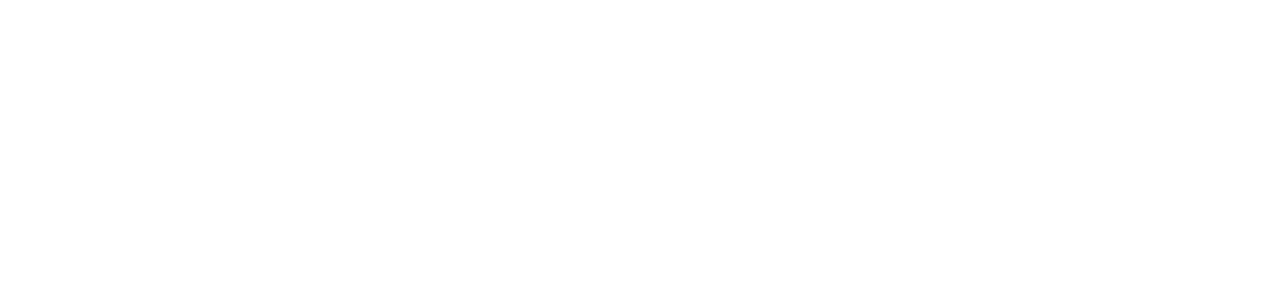
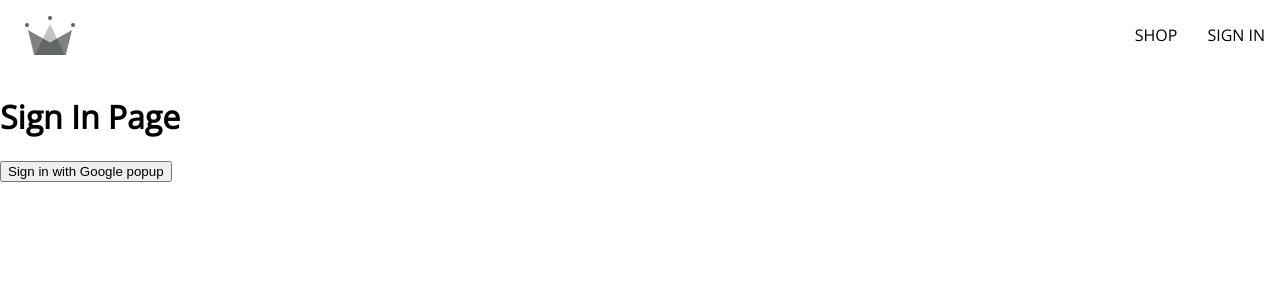
Before and after one commit to Anton-Sidko/udemy-courses, a React (Create React App) app in the folder complete-react-developer/e-store-clothing/: page /sign-in in a window 1280 px wide. Before the commit this address had no page. Shown: the top 300 px of the page. Built offline with nearby package versions, Linux system fonts and the light colour scheme; a web font is replaced by a local one.

Commit message:
Added sign in component and create users in firebase db

```diff
--- a/complete-react-developer/e-store-clothing/package.json
+++ b/complete-react-developer/e-store-clothing/package.json
@@ -6,6 +6,7 @@
     "@testing-library/jest-dom": "^5.16.5",
     "@testing-library/react": "^13.4.0",
     "@testing-library/user-event": "^13.5.0",
+    "firebase": "^9.14.0",
     "react": "^18.2.0",
     "react-dom": "^18.2.0",
     "react-router-dom": "^6.4.3",
--- a/complete-react-developer/e-store-clothing/src/App.js
+++ b/complete-react-developer/e-store-clothing/src/App.js
@@ -2,6 +2,7 @@
 
 import Home from './routes/home/home.component';
 import Navigation from './routes/navigation/navigation.component';
+import SignIn from './routes/sign-in/sign-in.component';
 
 const Shop = () => {
   return <h1>I'm the shop page</h1>;
@@ -22,6 +23,10 @@
           path="shop"
           element={<Shop />}
         />
+        <Route
+          path="sign-in"
+          element={<SignIn />}
+        />
       </Route>
     </Routes>
   );
--- a/complete-react-developer/e-store-clothing/src/routes/navigation/navigation.component.jsx
+++ b/complete-react-developer/e-store-clothing/src/routes/navigation/navigation.component.jsx
@@ -24,6 +24,12 @@
           >
             SHOP
           </Link>
+          <Link
+            className="nav-link"
+            to="/sign-in"
+          >
+            SIGN IN
+          </Link>
         </nav>
       </div>
       <Outlet />
--- /dev/null
+++ b/complete-react-developer/e-store-clothing/src/routes/sign-in/sign-in.component.jsx
@@ -0,0 +1,20 @@
+import {
+  signInWithGooglePopup,
+  createUserDocumentFromAuth,
+} from '../../utils/firebase/firebase.utils';
+
+const SignIn = () => {
+  const logGoogleUser = async () => {
+    const { user } = await signInWithGooglePopup();
+    const userDocRef = await createUserDocumentFromAuth(user);
+  };
+
+  return (
+    <div>
+      <h1>Sign In Page</h1>
+      <button onClick={logGoogleUser}>Sign in with Google popup</button>
+    </div>
+  );
+};
+
+export default SignIn;
--- /dev/null
+++ b/complete-react-developer/e-store-clothing/src/utils/firebase/firebase.utils.js
@@ -0,0 +1,59 @@
+import { initializeApp } from 'firebase/app';
+import {
+  getAuth,
+  signInWithRedirect,
+  signInWithPopup,
+  GoogleAuthProvider,
+} from 'firebase/auth';
+
+import { getFirestore, doc, getDoc, setDoc } from 'firebase/firestore';
+
+// Your web app's Firebase configuration
+const firebaseConfig = {
+  apiKey: 'AIzaSyCvH6TgdPHCfTz581QbgR29Boeog_07mYs',
+  authDomain: 'ecommerce-cloth-db.firebaseapp.com',
+  projectId: 'ecommerce-cloth-db',
+  storageBucket: 'ecommerce-cloth-db.appspot.com',
+  messagingSenderId: '5605318646',
+  appId: '1:5605318646:web:5d33b3de4d36577b6cf1d7',
+};
+
+// Initialize Firebase
+const firebaseApp = initializeApp(firebaseConfig);
+
+const provider = new GoogleAuthProvider();
+provider.setCustomParameters({
+  prompt: 'select_account',
+});
+
+export const auth = getAuth();
+export const signInWithGooglePopup = () => signInWithPopup(auth, provider);
+
+// Create db
+export const db = getFirestore();
+
+export const createUserDocumentFromAuth = async userAuth => {
+  const userDocRef = doc(db, 'users', userAuth.uid);
+  const userSnapshot = await getDoc(userDocRef);
+
+  // if user data not exist
+  // create/set the document with the data from userAuth in my collection
+  if (!userSnapshot.exists()) {
+    const { displayName, email } = userAuth;
+    const createdAt = new Date();
+
+    try {
+      await setDoc(userDocRef, {
+        displayName,
+        email,
+        createdAt,
+      });
+    } catch (error) {
+      console.error('Error creating the user', error.message);
+    }
+  }
+
+  // check if user data exists
+  // return userDocRef
+  return userDocRef;
+};
```
Also changed, not shown: 1 other file (tests, documents, lock files or other folders).
